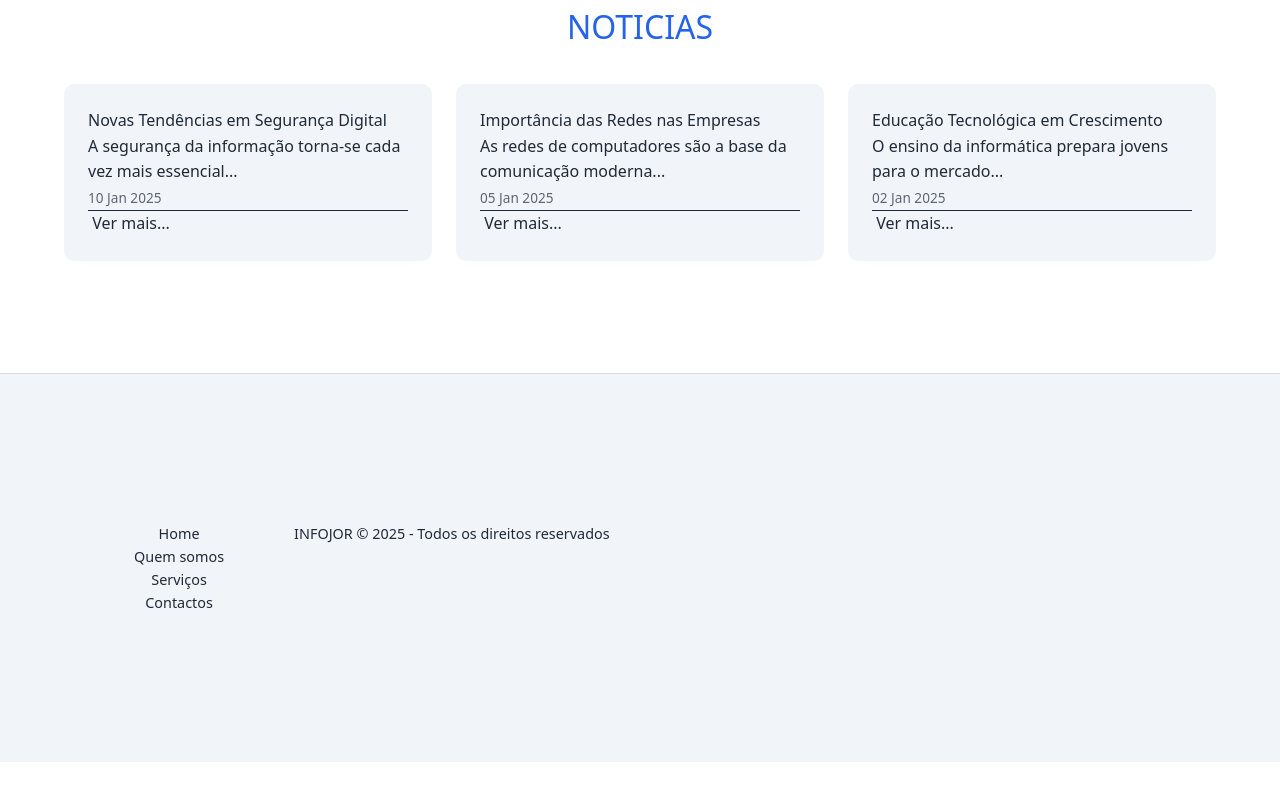
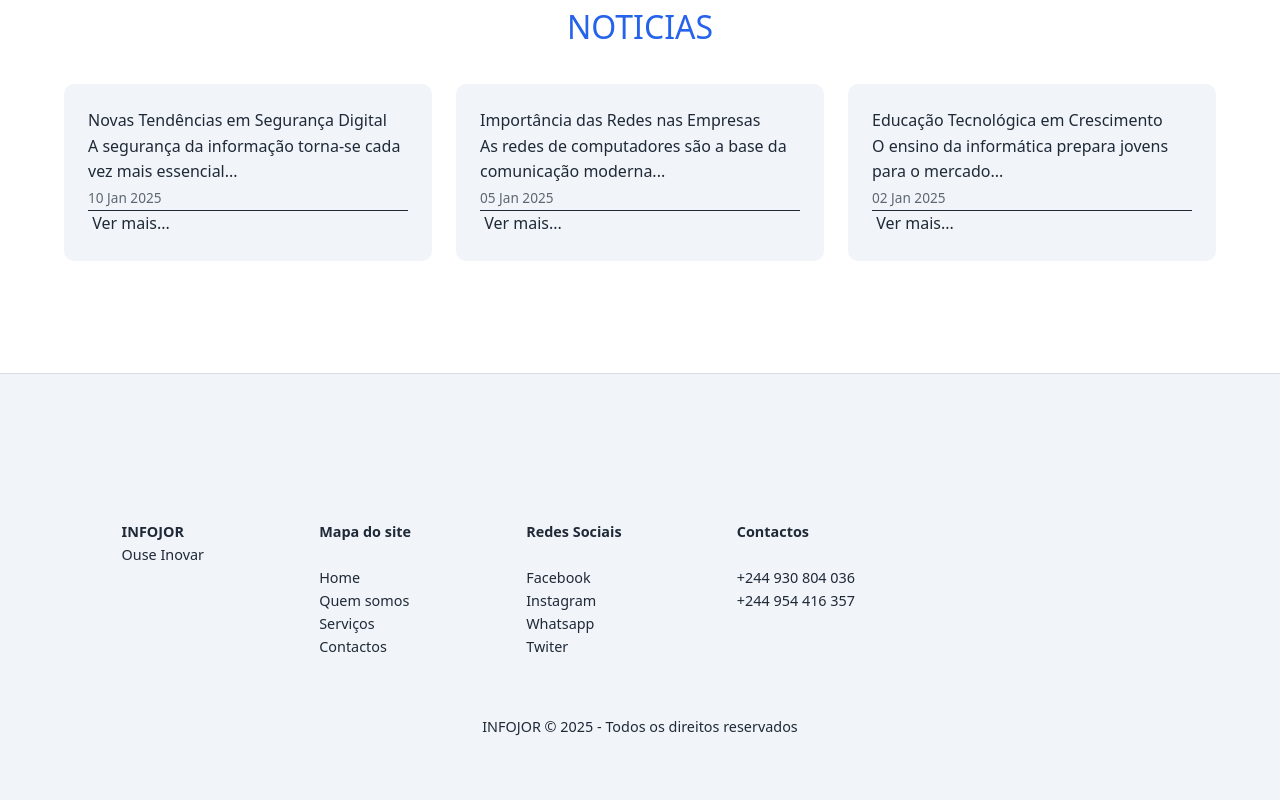
Before and after one commit to joaoolindarafael-tech/web-dev, a Next.js app: page / in a window 1280 px wide. Shown: the part 1888-2688 px from the top of the page. Before the commit the page ends 2650 px from the top, so only its background shows below. Built offline with nearby package versions, Linux system fonts and the light colour scheme.

Commit message:
Novas alterações no Rodapé

```diff
--- a/app/components/Footer.tsx
+++ b/app/components/Footer.tsx
@@ -8,7 +8,17 @@ export default function Rodape(){
 
             <div className="container ">
 
-                <div>
+                <div className="mapa-do-site">
+                    <h3><strong><Link href={"./"}>INFOJOR</Link></strong></h3>
+
+                    <ul>
+                         <li><Link  href={"./"}>Ouse Inovar</Link></li>
+
+                    </ul>
+                </div>
+                <div className="mapa-de-servicos">
+                    <h3><strong>Mapa do site</strong></h3>
+                    <br />
                     <ul>
                         <li><Link  href={"./"}>Home</Link></li>
                         <li><Link href={"./sobre"}>Quem somos</Link></li>
@@ -16,11 +26,33 @@ export default function Rodape(){
                         <li><Link href={"./#contatos"}>Contactos</Link></li>
                     </ul>
                 </div>
-                <div>
-                    <p>INFOJOR © 2025 - Todos os direitos reservados</p>
+
+                 <div className="redes-sociais">
+                    <h3><strong>Redes Sociais</strong></h3>
+                    <br />
+                    <ul>
+                        <li><Link  href={"./#facebook"}>Facebook</Link></li>
+                        <li><Link href={"./#instagram"}>Instagram</Link></li>
+                        <li><Link href={"./#whatsapp"}>Whatsapp</Link></li>
+                        <li><Link href={"./#twitter"}>Twiter</Link></li>
+                    </ul>
+                </div>
+
+                <div className="contactos">
+                    <h3><strong>Contactos</strong></h3>
+                    <br />
+                    <ul>
+                        <li><Link  href={"./"}>+244 930 804 036</Link></li>
+                        <li><Link href={"./sobre"}>+244 954 416 357</Link></li>
+                    </ul>
+                </div>
+
+            </div>
+            <div className="container">
+                <div className="direitos">
+                    <h4>INFOJOR © 2025 - Todos os direitos reservados</h4>
                 </div>
             </div>
-
     </footer>
     )
 }
--- a/app/css/global.css
+++ b/app/css/global.css
@@ -1,13 +1,4 @@
 @import url("../../node_modules/tailwindcss/index.css");
-
-/* RESET & PADRÃO GLOBAL */
-*,
-*::before,
-*::after {
-    box-sizing: border-box;
-    margin: 0;
-    padding: 0;
-}
 
 /* ==================================================
    ESTILOS GERAIS
@@ -198,10 +189,11 @@ img {
         margin: auto;
 
     }
-    footer div{
+    footer .container{
         display: inline-block!important;
         margin-top: 10px;
     }
+
 }
 /* CONTAINER PADRÃO */
 .container {
@@ -213,8 +205,27 @@ footer{
     min-height: 200px;
     bottom: 0;
 }
-footer div{
-     padding: 30px;
-     display: flex;
-     margin-left: 10px;
+
+footer .container{
+      display: flex;
 }
+
+footer  .mapa-de-servicos, .mapa-do-site, .redes-sociais, .contactos {
+     padding: 5% 5%;
+     text-align: left;
+     display: block;
+}
+
+
+footer .mapa-do-site ul li{
+    padding-bottom: 10px;
+}
+footer .direitos {
+    width: 100%;
+    text-align: center!important;
+}
+
+
+footer .mapa-de-servicos {
+    text-align:left ;
+}
```
